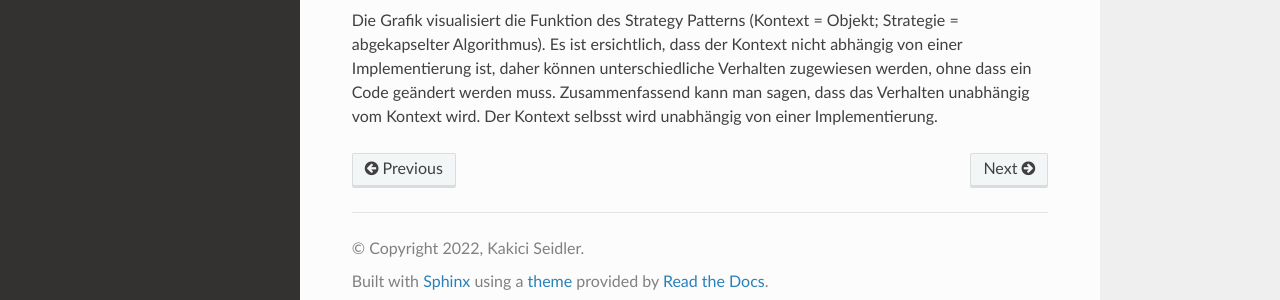
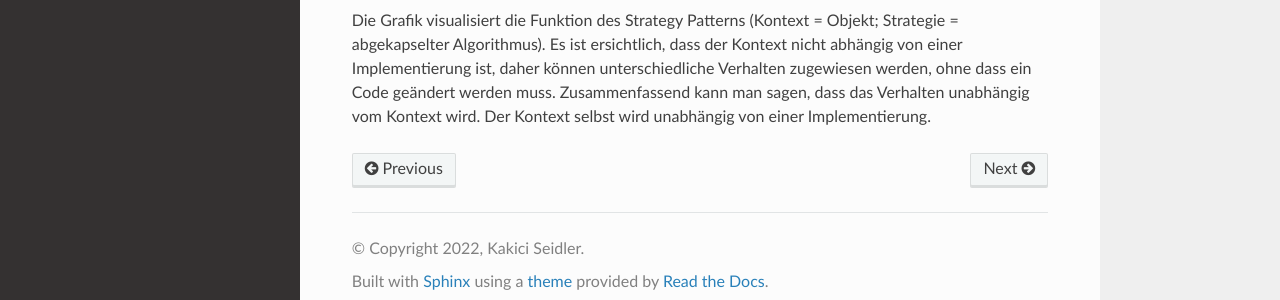
Before and after one commit to stefanseidler182/4gewinnt_seidler_kakici, a Sphinx documentation site: the page built from docs/source/pattern.md, in a window 1280 px wide and 900 px high, scrolled down 564 px. Shown: the part 582-882 px from the top of the window. Built offline with Sphinx 7.4.7 and the Read the Docs theme 2.0.0, drawn with Linux system fonts in a browser that asks for light colours.

Commit message:
Überprüfung der Funktion der Sphinx Doku

```diff
--- a/docs/source/pattern.md
+++ b/docs/source/pattern.md
@@ -25,5 +25,5 @@ Nachteile umwandeln, wenn man nur wenige Algorithmen hat, welche selten wechseln
 Die Grafik visualisiert die Funktion des Strategy Patterns (Kontext = Objekt; Strategie = abgekapselter Algorithmus).
 Es ist ersichtlich, dass der Kontext nicht abhängig von einer Implementierung ist, daher können unterschiedliche Verhalten
 zugewiesen werden, ohne dass ein Code geändert werden muss. Zusammenfassend kann man
-sagen, dass das Verhalten unabhängig vom Kontext wird. Der Kontext selbsst wird unabhängig
+sagen, dass das Verhalten unabhängig vom Kontext wird. Der Kontext selbst wird unabhängig
 von einer Implementierung.
```
Also changed, not shown: docs/source/design.md (+1 -0 lines), 1 other file.
